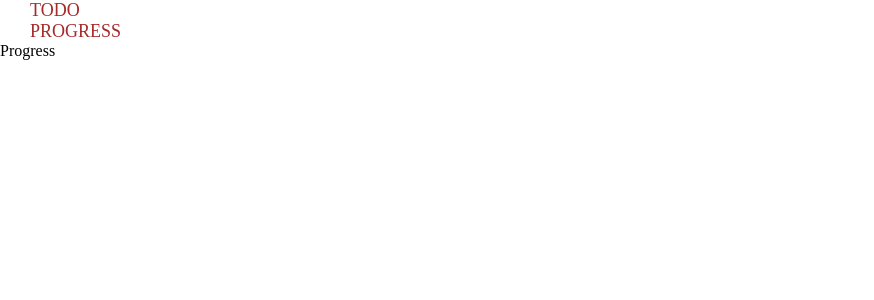
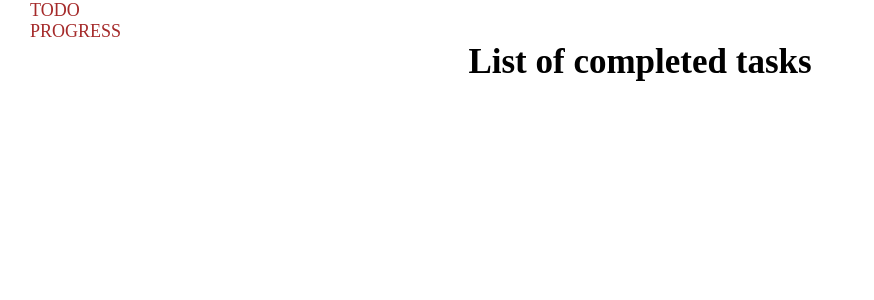
Before and after one commit to ZimmerF0/learn-project, a React (Create React App) app: page /progress in a window 1280 px wide. Shown: the top 300 px of the page, without its empty margins (0-874 px from the left). Built offline with nearby package versions, Linux system fonts and the light colour scheme.

Commit message:
add reducer for completed todos

```diff
--- a/src/components/Progress.jsx
+++ b/src/components/Progress.jsx
@@ -1,7 +1,19 @@
 import React from "react";
+import { useDispatch } from "react-redux";
 
 const Progress = () => {
-  return <div>Progress</div>;
+  return (
+    <div>
+      <h1 className="title">List of completed tasks</h1>
+      <div>
+        <ul>
+          <li className="item-complete">
+
+          </li>
+        </ul>
+      </div>
+    </div>
+  );
 };
 
 export default Progress;
--- a/src/features/list/todoList.js
+++ b/src/features/list/todoList.js
@@ -1,16 +1,18 @@
 import { createSlice } from "@reduxjs/toolkit";
 
 const initialState = {
-  todos: [],
+  completedTodos: [],
 };
 
-export const todoList = createSlice({
-  name: "todos",
+export const todoListSlice = createSlice({
+  name: "todoList",
   initialState,
   reducers: {
+    setCompletedTodos: (state, action) => {
+      state.completedTodos = action.payload;
+    },
+  },
+});
 
-  }
-})
-
-
-export default todoList.reducer;
+export const { setCompletedTodos } = todoListSlice.actions;
+export default todoListSlice.reducer;
--- a/src/store/store.js
+++ b/src/store/store.js
@@ -1,10 +1,10 @@
 import { configureStore } from "@reduxjs/toolkit";
 import todoSlice from "../features/todo/todoSlice";
-import todoList from "../features/list/todoList";
+import todoListReducer from "../features/list/todoList";
 
 export const store = configureStore({
   reducer: {
     todo: todoSlice,
-    list: todoList,
+    todoList: todoListReducer,
   },
 });
```
